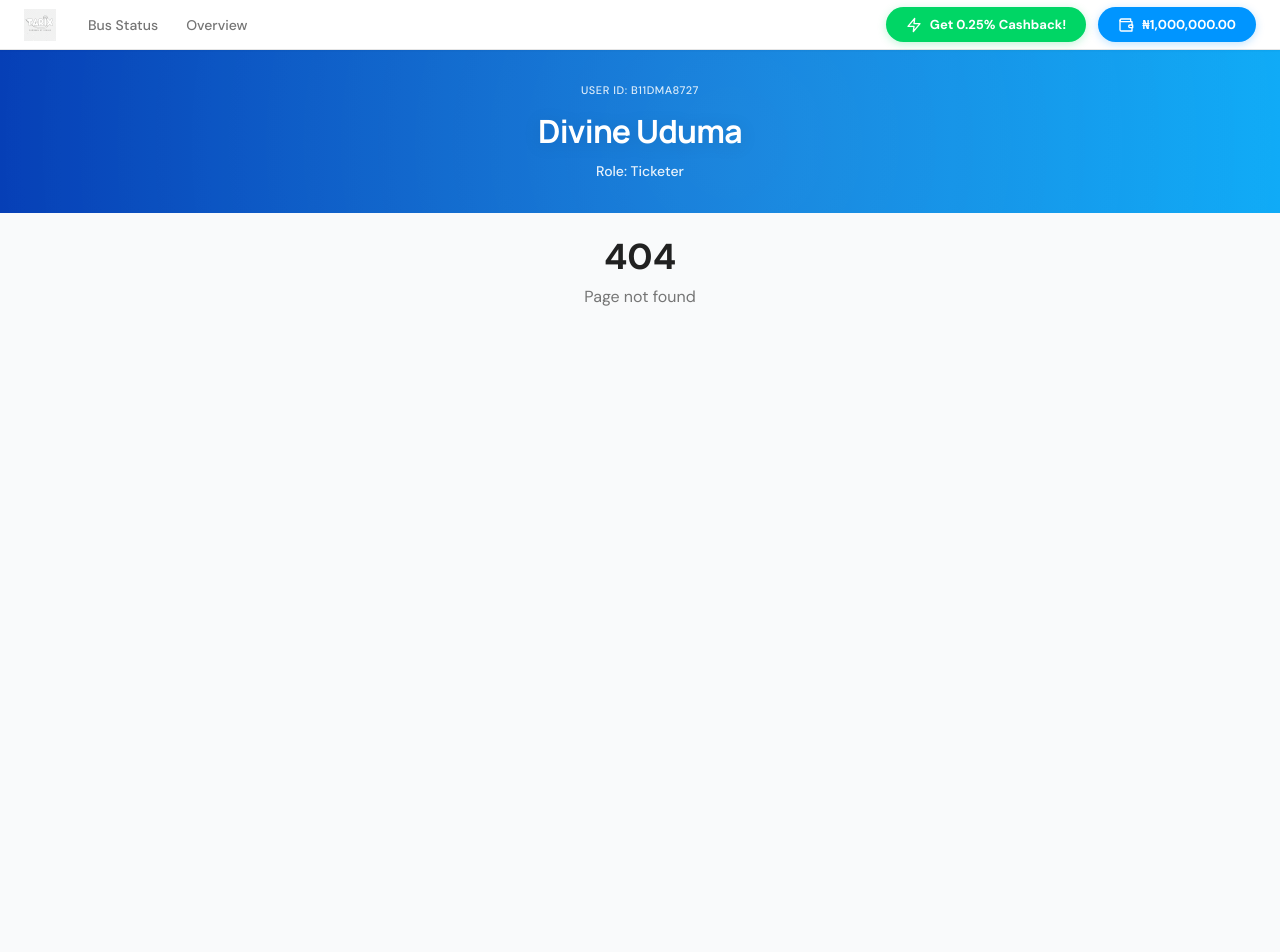
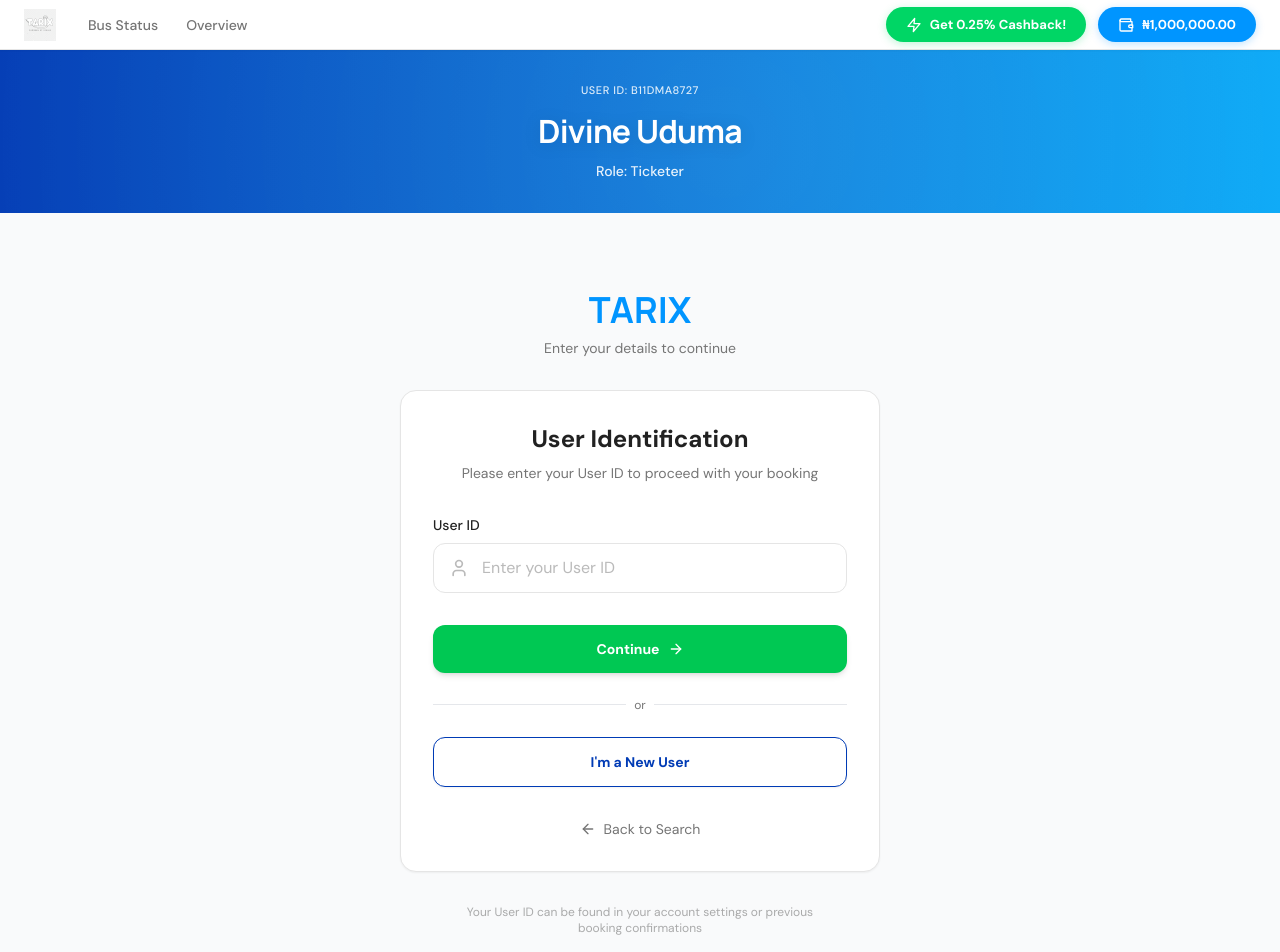
Before and after one commit to Triax-Ecosystem-Dev-Team/tarix-Ticketer, a React (Vite) app: page /booking/identify in a window 1280 px wide. Before the commit this address had no page. Shown: the top 952 px of the page. Before the commit the page ends 800 px from the top, so only its background shows below. Built offline with nearby package versions, Linux system fonts and the light colour scheme.

Commit message:
feat: Add ticketer module, including trip dashboard, user identification view, and initial routing.

```diff
--- a/src/modules/ticketer/views/TicketerDashboard.tsx
+++ b/src/modules/ticketer/views/TicketerDashboard.tsx
@@ -1,8 +1,10 @@
 import React, { useState } from 'react';
+import { useNavigate } from 'react-router-dom';
 import SearchForm from '../components/forms/SearchForm';
 import TripCard from '../components/cards/TripCard';
 import Pagination from '@/shared/components/Pagination';
 import MobileSearchButton from '../components/forms/MobileSearchButton';
+import LoadingScreen from '@/shared/components/LoadingScreen';
 import { Trip } from '../types';
 
 // Mock data for available trips
@@ -66,16 +68,26 @@
 const TicketerDashboard: React.FC = () => {
   const [currentPage, setCurrentPage] = useState(1);
   const totalPages = 5; // As shown in the image
+  const [isNavigating, setIsNavigating] = useState(false);
+  const navigate = useNavigate();
 
   const handleTripSelect = (trip: Trip) => {
     console.log('Selected trip:', trip);
-    // Handle trip selection - navigate to booking page, etc.
+    setIsNavigating(true);
+    // Simulate loading delay
+    setTimeout(() => {
+      navigate('/booking/identify');
+    }, 1500);
   };
 
   const handleSearch = () => {
     console.log('Search triggered');
     // Handle search - fetch new trips based on filters
   };
+
+  if (isNavigating) {
+    return <LoadingScreen />;
+  }
 
   return (
     <div className="flex min-h-[calc(100vh-170px)]">
--- /dev/null
+++ b/src/modules/ticketer/views/UserIdentification.tsx
@@ -0,0 +1,118 @@
+import React, { useState } from 'react';
+import { User, ArrowRight, ArrowLeft } from 'lucide-react';
+import { useNavigate } from 'react-router-dom';
+
+import LoadingScreen from '@/shared/components/LoadingScreen';
+
+const UserIdentification: React.FC = () => {
+  const navigate = useNavigate();
+  const [userId, setUserId] = useState('');
+  const [isLoading, setIsLoading] = useState(false);
+
+  const handleContinue = (e: React.FormEvent) => {
+    e.preventDefault();
+    if (userId.trim()) {
+      setIsLoading(true);
+      // Simulate loading for next step
+      setTimeout(() => {
+        console.log('Proceeding with User ID:', userId);
+        navigate('/booking/passenger-details');
+      }, 1500);
+    }
+  };
+
+  const handleBack = () => {
+    setIsLoading(true);
+    setTimeout(() => {
+      navigate(-1);
+    }, 1500);
+  };
+
+  if (isLoading) {
+    return <LoadingScreen />;
+  }
+
+  return (
+    <div className="min-h-screen bg-gray-50 flex flex-col items-center justify-center p-4">
+      {/* Brand Header */}
+      <div className="text-center mb-8">
+        <h1 className="font-display text-4xl font-bold text-primary-blue mb-2">TARIX</h1>
+        <p className="text-text-gray text-sm">Enter your details to continue</p>
+      </div>
+
+      {/* Card */}
+      <div className="bg-white w-full max-w-[480px] rounded-2xl shadow-sm border border-border-gray p-8">
+        <div className="text-center mb-8">
+          <h2 className="text-2xl font-bold text-text-dark mb-2">User Identification</h2>
+          <p className="text-sm text-text-gray">
+            Please enter your User ID to proceed with your booking
+          </p>
+        </div>
+
+        <form onSubmit={handleContinue} className="space-y-6">
+          <div className="space-y-2">
+            <label htmlFor="userId" className="text-sm font-medium text-text-dark block">
+              User ID
+            </label>
+            <div className="relative">
+              <User className="absolute left-4 top-1/2 -translate-y-1/2 w-5 h-5 text-text-gray/50" />
+              <input
+                id="userId"
+                type="text"
+                value={userId}
+                onChange={(e) => setUserId(e.target.value)}
+                placeholder="Enter your User ID"
+                className="w-full pl-12 pr-4 py-3 bg-white border border-border-gray rounded-xl text-text-dark placeholder:text-text-gray/50 focus:outline-none focus:ring-2 focus:ring-primary-blue/20 focus:border-primary-blue transition-all"
+                required
+              />
+            </div>
+          </div>
+
+          <div className="space-y-4 pt-2">
+            {/* Continue Button */}
+            <button
+              type="submit"
+              className="w-full flex items-center justify-center gap-2 bg-[#00C853] text-white py-3.5 rounded-xl font-bold text-sm hover:bg-[#00A844] active:scale-[0.98] transition-all shadow-md hover:shadow-lg"
+            >
+              Continue
+              <ArrowRight className="w-4 h-4" />
+            </button>
+
+            <div className="relative py-2">
+              <div className="absolute inset-0 flex items-center">
+                <div className="w-full border-t border-gray-200"></div>
+              </div>
+              <div className="relative flex justify-center text-xs">
+                <span className="px-2 bg-white text-text-gray">or</span>
+              </div>
+            </div>
+
+            {/* New User Button */}
+            <button
+              type="button"
+              className="w-full py-3.5 bg-white border border-brand-blue-dark text-brand-blue-dark rounded-xl font-bold text-sm hover:bg-brand-blue-dark hover:text-white active:scale-[0.98] transition-all shadow-sm hover:shadow-md"
+            >
+              I'm a New User
+            </button>
+          </div>
+        </form>
+
+        {/* Back Link */}
+        <button
+          onClick={handleBack}
+          className="w-full mt-8 flex items-center justify-center gap-2 text-text-gray text-sm hover:text-text-dark transition-colors"
+        >
+          <ArrowLeft className="w-4 h-4" />
+          Back to Search
+        </button>
+      </div>
+
+      {/* Footer Text */}
+      <p className="mt-8 text-xs text-center text-text-gray/60 max-w-sm">
+        Your User ID can be found in your account settings or previous booking confirmations
+      </p>
+    </div>
+  );
+};
+
+export default UserIdentification;
--- /dev/null
+++ b/src/shared/components/LoadingScreen.tsx
@@ -0,0 +1,25 @@
+import React from 'react';
+import logo from '@/assets/images/logo.webp';
+
+const LoadingScreen: React.FC = () => {
+  return (
+    <div className="fixed inset-0 bg-white z-50 flex flex-col items-center justify-center">
+      {/* Logo */}
+      <div className="mb-8 animate-pulse">
+        <img src={logo} alt="TARIX" className="h-12 w-auto grayscale opacity-50" />
+      </div>
+
+      {/* Loading Dots */}
+      <div className="flex gap-2 mb-4">
+        <div className="w-3 h-3 rounded-full bg-primary-blue animate-bounce [animation-delay:-0.3s]"></div>
+        <div className="w-3 h-3 rounded-full bg-primary-blue animate-bounce [animation-delay:-0.15s]"></div>
+        <div className="w-3 h-3 rounded-full bg-primary-blue animate-bounce"></div>
+      </div>
+
+      {/* Text */}
+      <p className="text-text-gray text-lg font-medium animate-pulse">Loading...</p>
+    </div>
+  );
+};
+
+export default LoadingScreen;
```
Also changed, not shown: src/routes/index.tsx (+7 -1 lines).
